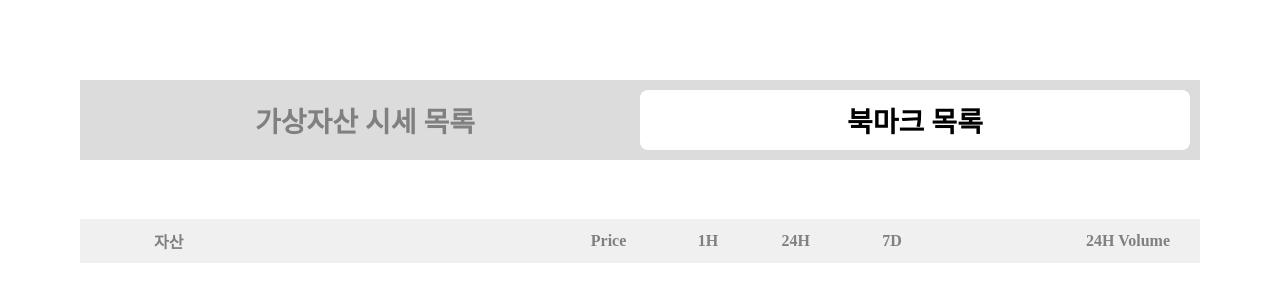
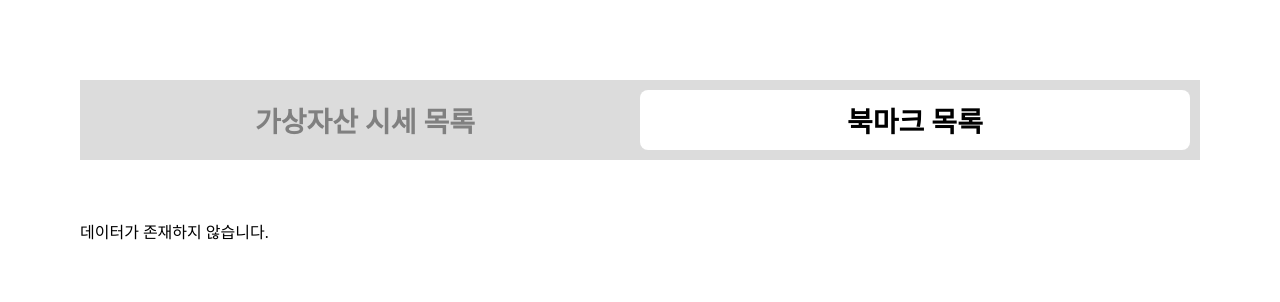
Before and after one commit to sungyun6789/cryptocurrency, a React (Vite) app: page /bookmark in a window 1280 px wide. Shown: the top 302 px of the page. Built offline with nearby package versions, Linux system fonts and the light colour scheme.

Commit message:
feat: 예외 처리 추가

```diff
--- a/src/components/market-table/MarketTable.tsx
+++ b/src/components/market-table/MarketTable.tsx
@@ -11,6 +11,8 @@ type Props = {
 };
 
 const MarketTable = ({ data, currencyType, bookmarkData, onClickBookmark }: Props) => {
+  if (data && data.length === 0) return <div>데이터가 존재하지 않습니다.</div>;
+
   return (
     <Block>
       <ColumnWrapper>
--- a/src/pages/market/MarketPage.tsx
+++ b/src/pages/market/MarketPage.tsx
@@ -53,7 +53,7 @@ const MarketPage = () => {
   return (
     <>
       <NavigationBar />
-      {isLoading ? (
+      {isLoading || !dataByViewType ? (
         <Loader />
       ) : (
         <>
```
